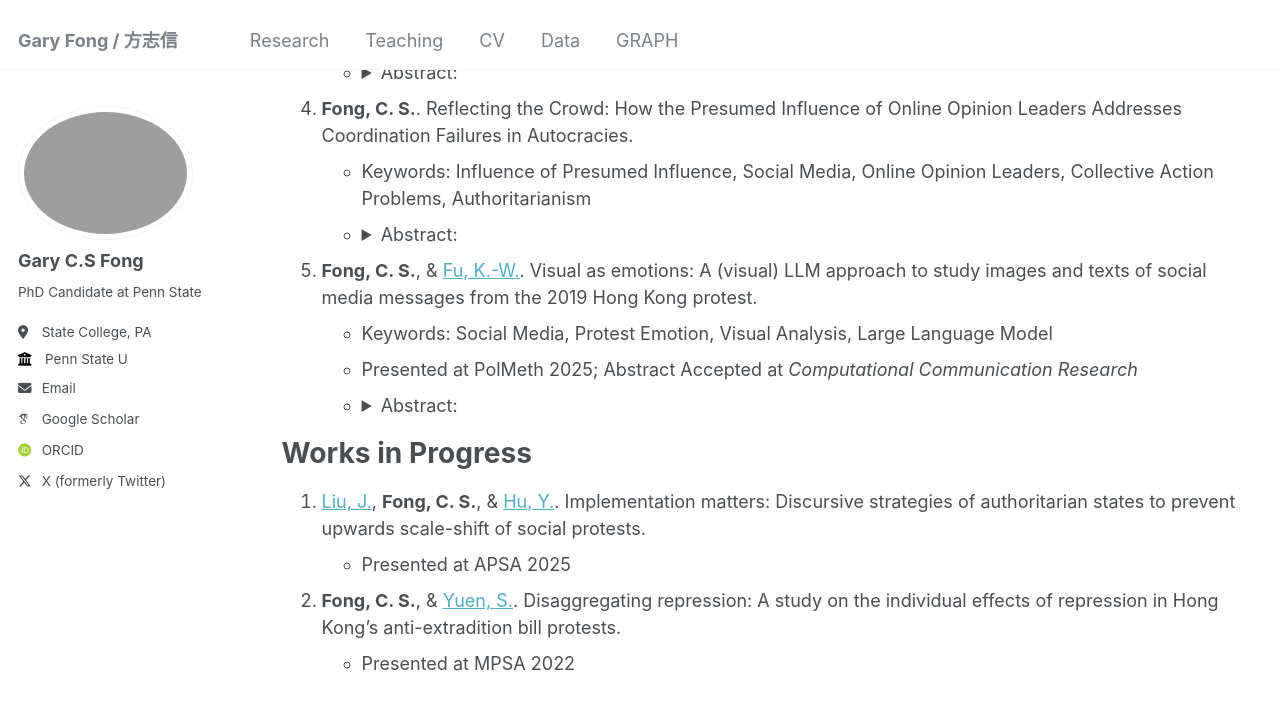
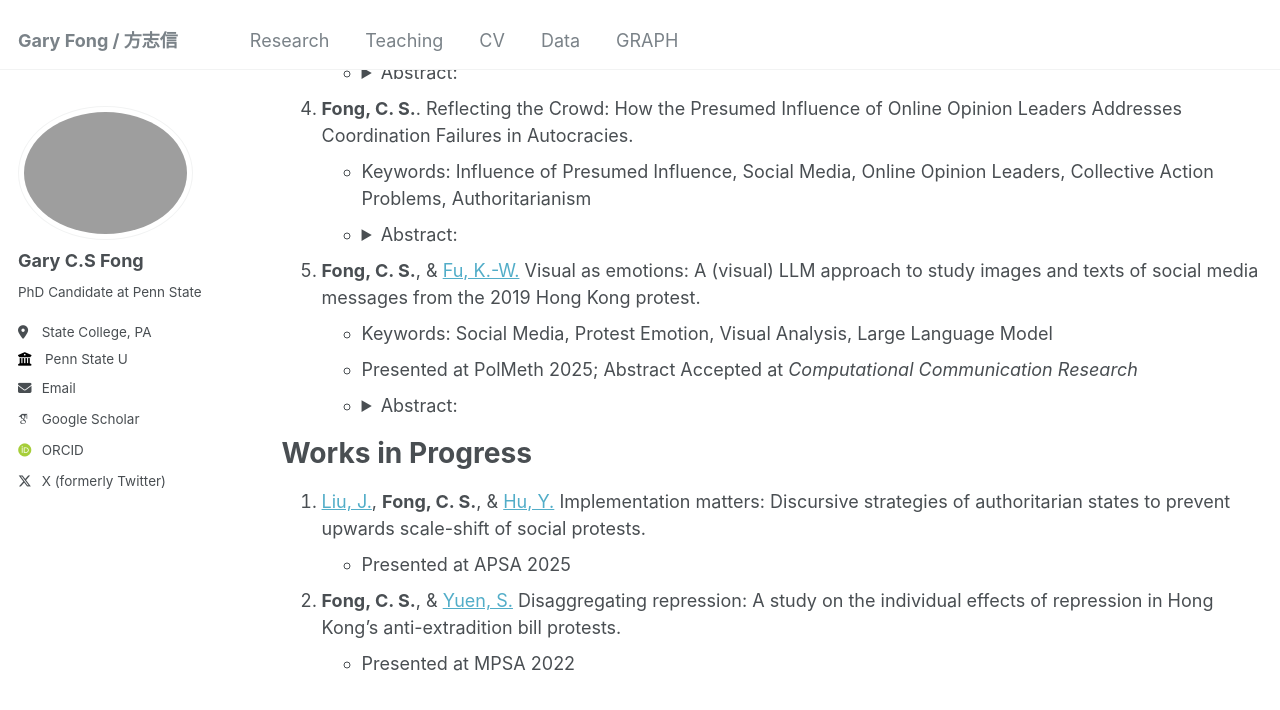
Before and after one commit to sap98fcs/sap98fcs.github.io, a Jekyll site: the page built from _pages/publications.md, in a window 1280 px wide and 900 px high, scrolled down 1415 px. Shown: the top 710 px of the window. Built offline with Jekyll 4.4.1, drawn with Linux system fonts in a browser that asks for light colours; some web fonts are replaced.

Commit message:
Update publications.md

```diff
--- a/_pages/publications.md
+++ b/_pages/publications.md
@@ -52,7 +52,7 @@ Working Papers
    * Keywords: Influence of Presumed Influence, Social Media, Online Opinion Leaders, Collective Action Problems, Authoritarianism
    * <details><summary>Abstract:</summary> While social media aids mobilization by spreading grievances and coordinating dissent, authoritarian governments censor such information and suppress public signals of collective willingness to protest. Citizens' tendency to conceal true preferences to avoid punishment compounds this coordination problem. I argue that online opinion leaders — such as influencers, independent journalists, experts, and activists — mitigate this collective action problem by signaling their online influence and, in turn, the potential for mass persuasion when they endorse the protest. Perceived as knowledgeable and socially influential, these actors raise citizens' expectations that others will participate, thereby increasing individual protest intent. I test this argument using a pre-registered survey experiment that exposes Chinese citizens (N = 2,461) to messages about a hypothetical environmental protest and manipulates two influence signals: influence metrics and sender identity. Influence metrics, such as follower count and number of likes and shares received, signal message reach, while sender identity signals expertise for persuasion. Results show that influence signals increase protest intent by raising expectations of others’ participation, thus helping explain why autocratic governments increasingly co-opt or repress online opinion leaders.</details>
 
-5. **Fong, C. S.**, & [Fu, K.-W.](https://jmsc.hku.hk/people/king-wa-fu/). Visual as emotions: A (visual) LLM approach to study images and texts of social media messages from the 2019 Hong Kong protest.
+5. **Fong, C. S.**, & [Fu, K.-W.](https://jmsc.hku.hk/people/king-wa-fu/) Visual as emotions: A (visual) LLM approach to study images and texts of social media messages from the 2019 Hong Kong protest.
    * Keywords: Social Media, Protest Emotion, Visual Analysis, Large Language Model
    * Presented at PolMeth 2025; Abstract Accepted at *Computational Communication Research*
    * <details><summary>Abstract:</summary> Existing research highlights the role of visual elements in triggering emotions such as anger and solidarity, thereby helping overcome the high repression costs in autocracies. However, large scale studies on visually triggered protest emotions have remained scarce due to methodological challenges in coding these relatively subjective attributes, especially after the rise of social media, which has scaled the problem. The paper proposes using open‑weight multimodal Large Language Models (LLMs) with visual analysis capabilities to code protest-related emotions in images. The results show that this LLM approach can achieve near-human-level accuracy in coding social media messages with images from the 2019 Hong Kong protests and can be applied to an alternative dataset of Twitter images related to the Black Lives Matter movement, retrieving a majority of positive cases. Using mid-tier commercial-grade hardware and cloud computing services, these models can typically process thousands of images per day on a single machine. This paper opens the potential of using LLMs to annotate the semantic meanings behind visual elements, which could be applied to study contentious politics and beyond, such as the mobilization effects of images, emotional strategies of protest leaders, framing and misinformation strategies, and themes in online propaganda.</details>
@@ -60,8 +60,8 @@ Working Papers
 Works in Progress
 =================
 
-1. [Liu, J.](https://www.polyu.edu.hk/apss/people/academic-staff/prof-liu-jingping/), **Fong, C. S.**, & [Hu, Y.](https://www.politics.ox.ac.uk/person/yuhan-hu). Implementation matters: Discursive strategies of authoritarian states to prevent upwards scale-shift of social protests.
+1. [Liu, J.](https://www.polyu.edu.hk/apss/people/academic-staff/prof-liu-jingping/), **Fong, C. S.**, & [Hu, Y.](https://www.politics.ox.ac.uk/person/yuhan-hu) Implementation matters: Discursive strategies of authoritarian states to prevent upwards scale-shift of social protests.
    * Presented at APSA 2025
 
-2. **Fong, C. S.**, & [Yuen, S.](https://gis.hkbu.edu.hk/people/prof-wai-hei-samson-yuen.html). Disaggregating repression: A study on the individual effects of repression in Hong Kong’s anti-extradition bill protests.
+2. **Fong, C. S.**, & [Yuen, S.](https://gis.hkbu.edu.hk/people/prof-wai-hei-samson-yuen.html) Disaggregating repression: A study on the individual effects of repression in Hong Kong’s anti-extradition bill protests.
    * Presented at MPSA 2022
```
